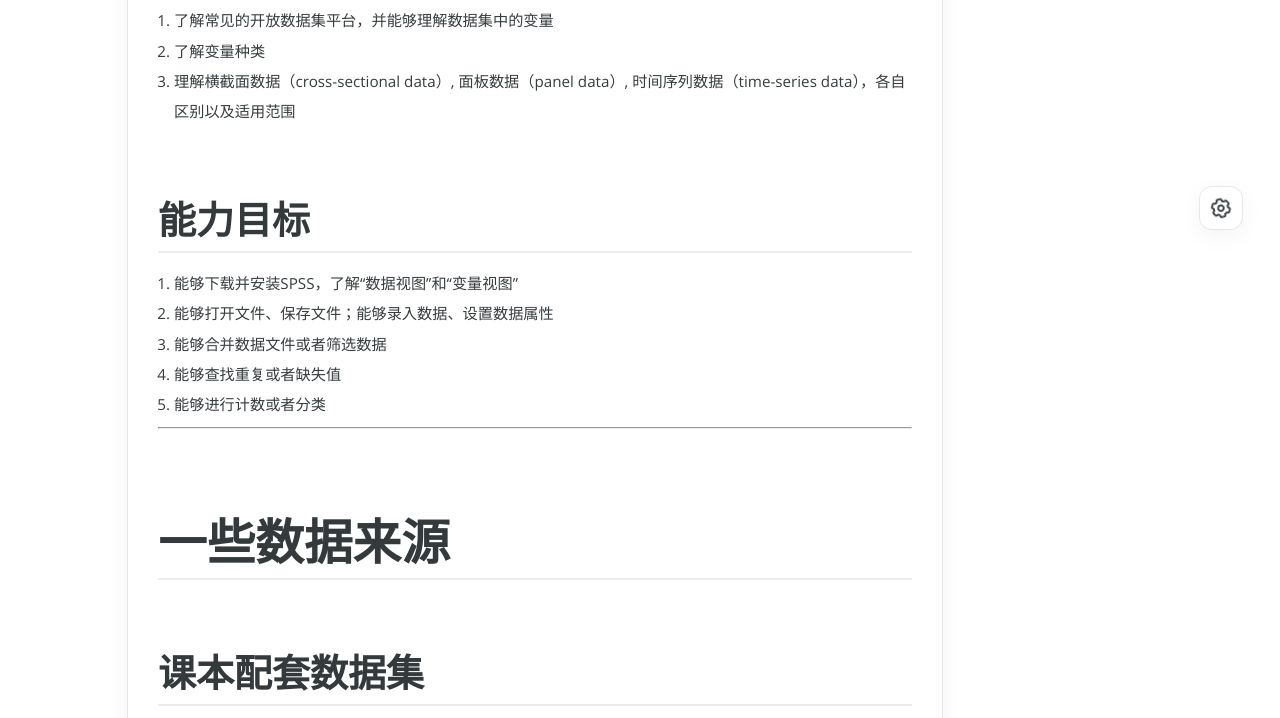
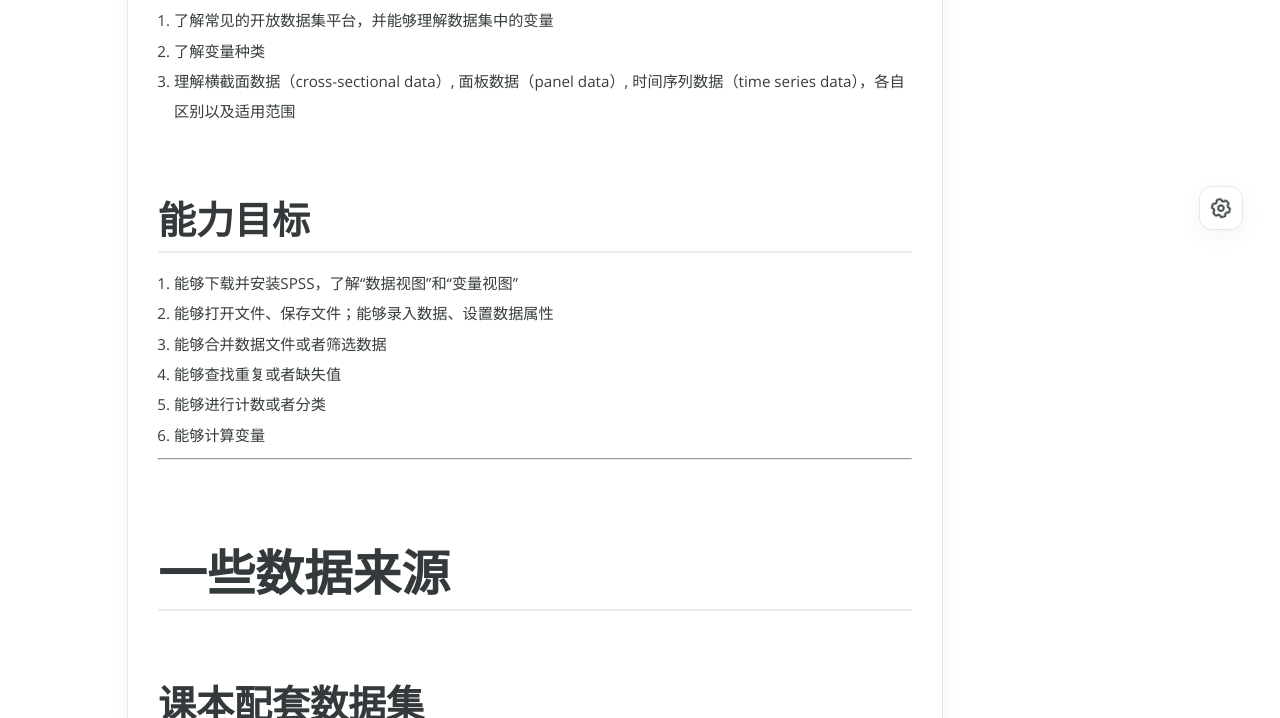
Before and after one commit to vivianllii/testblog.github.io, a plain HTML site: page 2023/01/30/统计分析与SPSS应用——1/index.html in a window 1280 px wide. Shown: the part 528-1246 px from the top of the page. Drawn offline with Linux system fonts and the light colour scheme; some packages are replaced by stand-ins of ours; a script that the page names is missing; files whose address does not match are found by name; a web font is replaced by a local one.

Commit message:
Site updated: 2023-03-04 09:11:26

```diff
--- a/2023/01/30/统计分析与SPSS应用——1/index.html
+++ b/2023/01/30/统计分析与SPSS应用——1/index.html
@@ -233,7 +233,7 @@
                 <h1 id="课程目标"><a href="#课程目标" class="headerlink" title="课程目标"></a>课程目标</h1><h2 id="知识目标"><a href="#知识目标" class="headerlink" title="知识目标"></a>知识目标</h2><ol>
 <li>了解常见的开放数据集平台，并能够理解数据集中的变量</li>
 <li>了解变量种类</li>
-<li>理解横截面数据（cross-sectional data）, 面板数据（panel data）, 时间序列数据（time-series data），各自区别以及适用范围</li>
+<li>理解横截面数据（cross-sectional data）, 面板数据（panel data）, 时间序列数据（time series data），各自区别以及适用范围</li>
 </ol>
 <h2 id="能力目标"><a href="#能力目标" class="headerlink" title="能力目标"></a>能力目标</h2><ol>
 <li>能够下载并安装SPSS，了解“数据视图”和“变量视图”</li>
@@ -241,6 +241,7 @@
 <li>能够合并数据文件或者筛选数据</li>
 <li>能够查找重复或者缺失值</li>
 <li>能够进行计数或者分类</li>
+<li>能够计算变量</li>
 </ol>
 <hr>
 <h1 id="一些数据来源"><a href="#一些数据来源" class="headerlink" title="一些数据来源"></a>一些数据来源</h1><h2 id="课本配套数据集"><a href="#课本配套数据集" class="headerlink" title="课本配套数据集"></a>课本配套数据集</h2><p> 书本配套数据集<a class="link" target="_blank" rel="noopener" href="https://pan.baidu.com/s/1apVL0FVsqbV2iGsy89dfUQ?pwd=xvvu">百度网盘 <i class="fa-regular fa-arrow-up-right-from-square fa-sm"></i></a></p>
@@ -348,6 +349,7 @@
 <p>关于panel data更多信息，参照<br><a class="link" target="_blank" rel="noopener" href="https://www.indeed.com/career-advice/career-development/panel-data">What Is Panel Data? With Uses, Advantages and an Example <i class="fa-regular fa-arrow-up-right-from-square fa-sm"></i></a></p>
 <h1 id="课后作业"><a href="#课后作业" class="headerlink" title="课后作业"></a>课后作业</h1><ol>
 <li>复习课上概念，阅读参考资料，加深对概念的理解</li>
+<li>结合书本，操作数据重复个案、数据选取、计数、分类汇总、数据分组等</li>
 </ol>
 <h1 id="Reference"><a href="#Reference" class="headerlink" title="Reference"></a>Reference</h1><p><a class="link" target="_blank" rel="noopener" href="https://byjus.com/maths/scales-of-measurement/">https://byjus.com/maths/scales-of-measurement/ <i class="fa-regular fa-arrow-up-right-from-square fa-sm"></i></a><br><a class="link" target="_blank" rel="noopener" href="https://www.questionpro.com/blog/nominal-ordinal-interval-ratio/">https://www.questionpro.com/blog/nominal-ordinal-interval-ratio/ <i class="fa-regular fa-arrow-up-right-from-square fa-sm"></i></a></p>
 
```
Also changed, not shown: index.html (+1 -1 lines).
